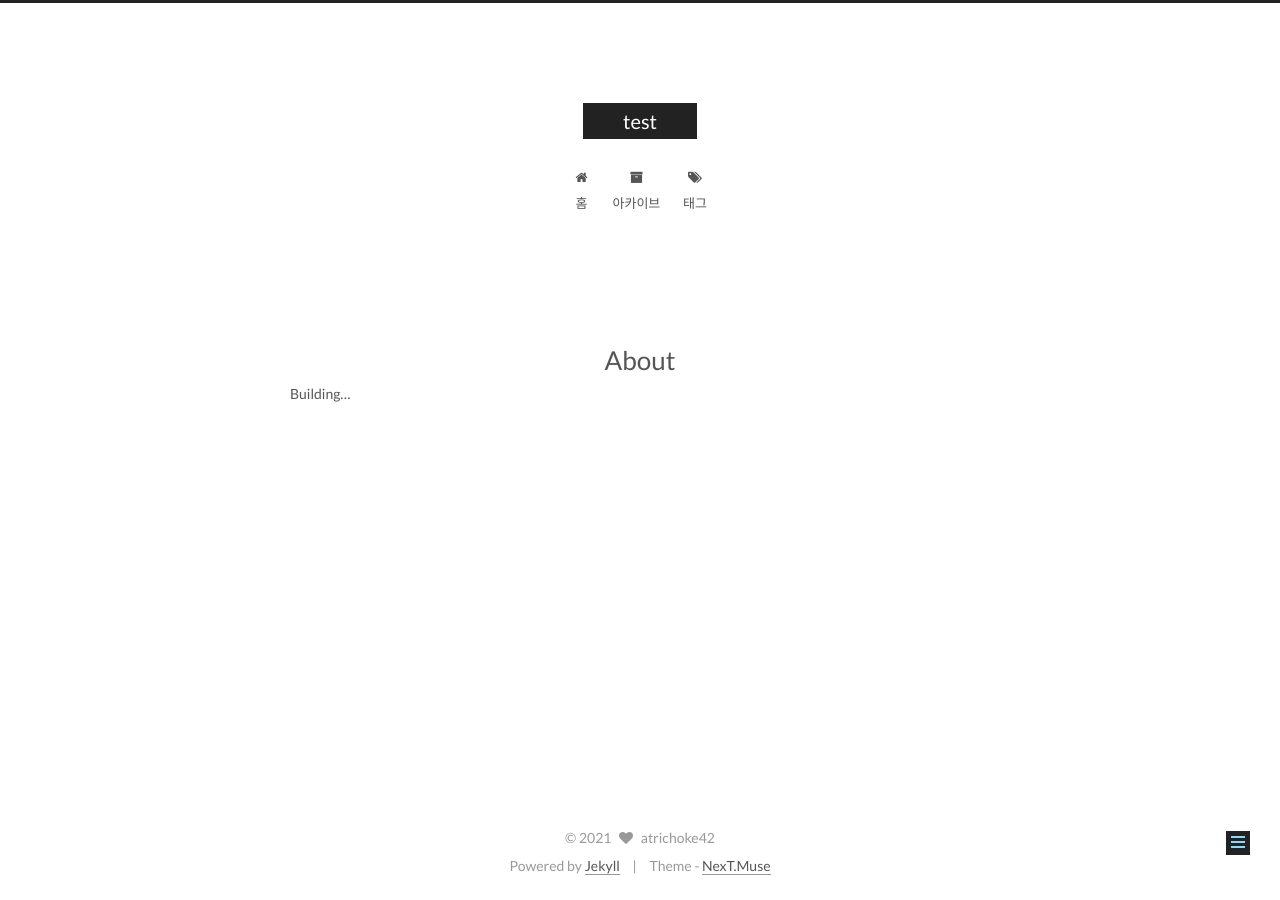
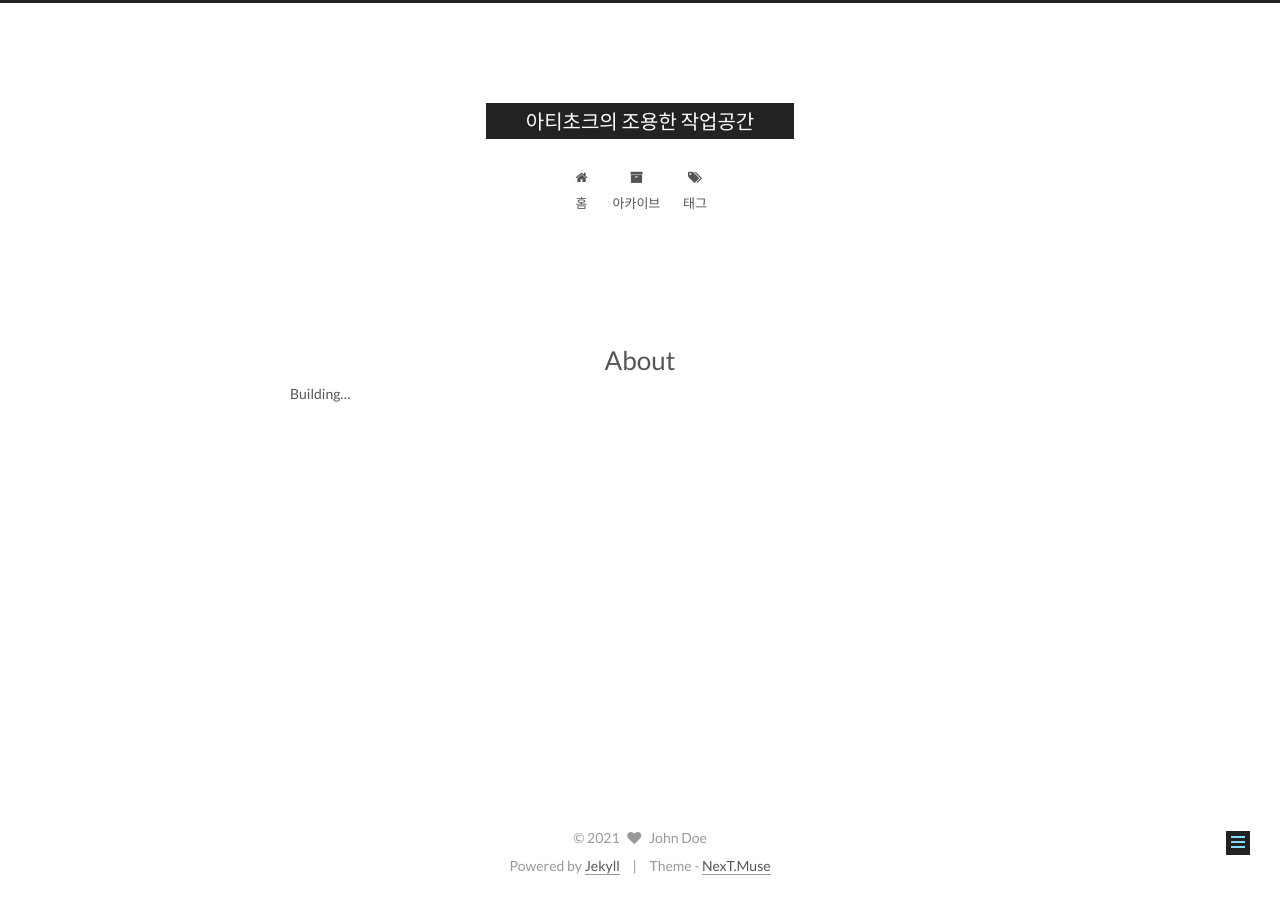
Before and after one commit to you4rin/you4rin.github.io, a Jekyll site: the page built from about/index.md, in a window 1280 px wide. Built offline with Jekyll 4.4.1, drawn with Linux system fonts in a browser that asks for light colours.

Commit message:
apply theme

```diff
--- a/_config.yml
+++ b/_config.yml
@@ -4,18 +4,19 @@
 # ---------------------------------------------------------------
 
 # Site
-title: test
+title: 아티초크의 조용한 작업공간
 subtitle:
 description:
-author: atrichoke42
+author: John Doe
 # Support language: de, en, fr-FR, id, ja, ko, pt-BR, pt, ru, zh-Hans, zh-hk, zh-tw
 language: ko
 date_format: '%Y-%m-%d'
+remote_theme: Simpleyyt/jekyll-theme-next
 
 # URL
 ## If your site is put in a subdirectory, set url as 'http://yoursite.com' and baseurl as '/child'
-url:
-baseurl:
+url: "https://you4rin.github.io"
+baseurl: ""
 permalink: pretty
 
 # Pagination
--- a/index.markdown
+++ /dev/null
@@ -1,6 +0,0 @@
----
-# Feel free to add content and custom Front Matter to this file.
-# To modify the layout, see https://jekyllrb.com/docs/themes/#overriding-theme-defaults
-
-layout: home
----
```
